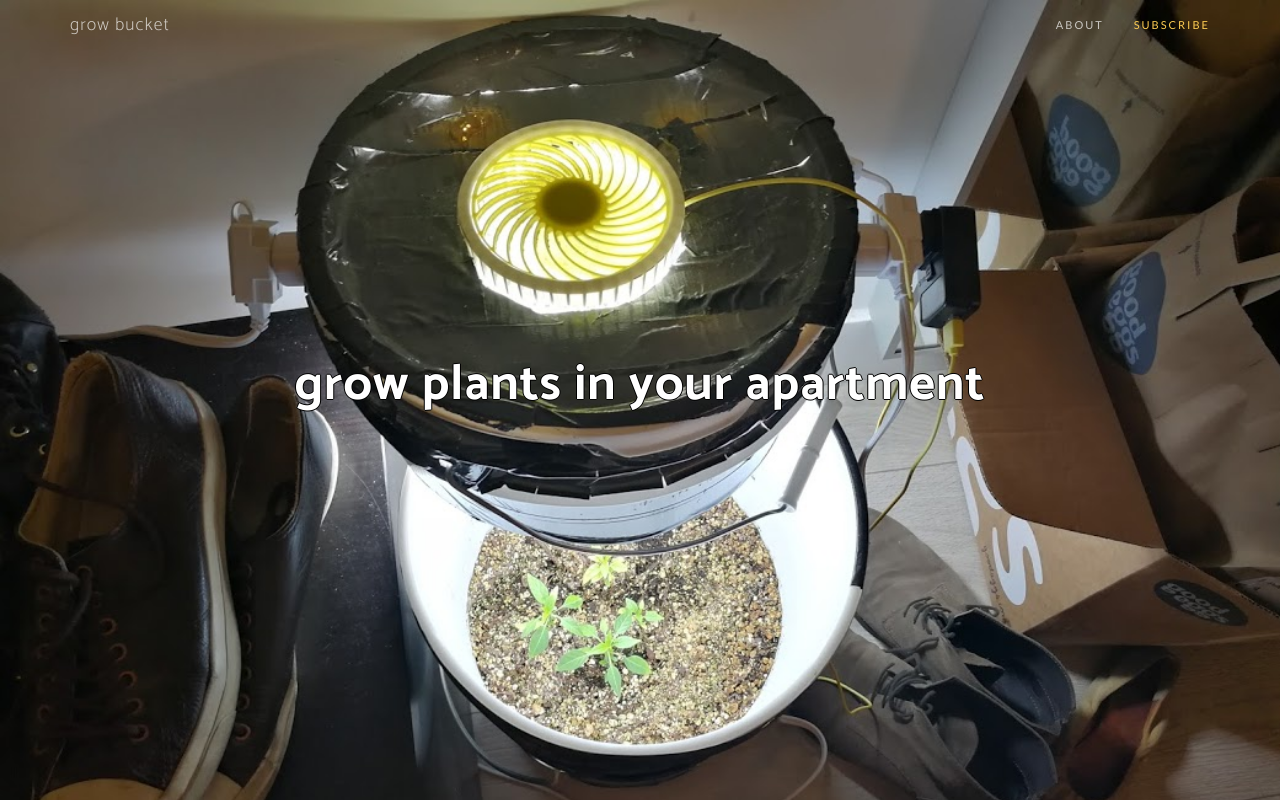
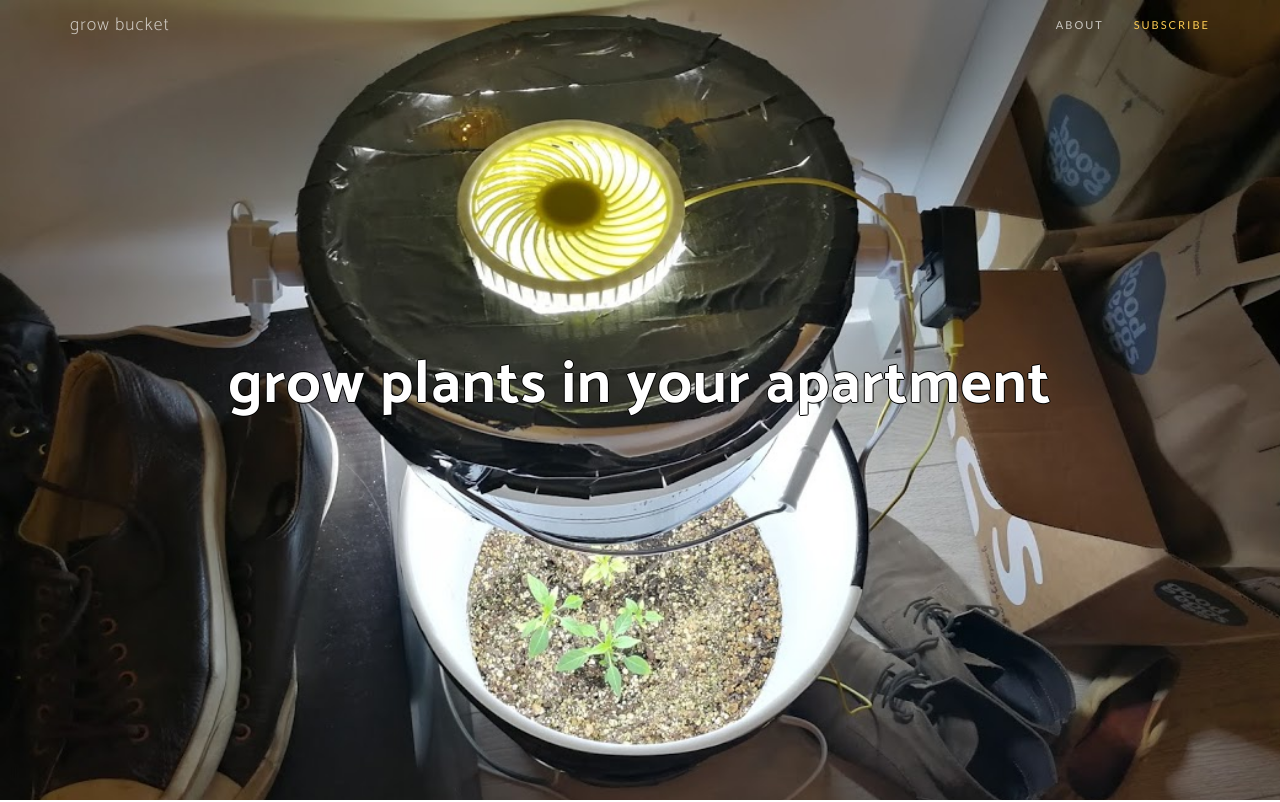
Before and after one commit to ruthgrace/growbucketlife, a website: page index.html in a window 1280 px wide. Shown: the top 802 px of the page. Drawn offline with nearby package versions, Linux system fonts and the light colour scheme; a web font is replaced by a local one.

Commit message:
title bigger

```diff
--- a/less/new-age.less
+++ b/less/new-age.less
@@ -150,7 +150,7 @@ header {
             h1 {
                 margin-top: 0;
                 margin-bottom: 30px;
-                font-size: 30px;
+                font-size: 60px;
                 text-align: center;
                 text-shadow: -1px 0 black, 0 1px black, 1px 0 black, 0 -1px black;
             }
@@ -194,7 +194,7 @@ header {
     }
     @media (min-width: 992px) {
         .header-content .header-content-inner h1 {
-            font-size: 50px;
+            font-size: 60px;
         }
     }
 }
```
Also changed, not shown: css/new-age.css, css/new-age.min.css.
